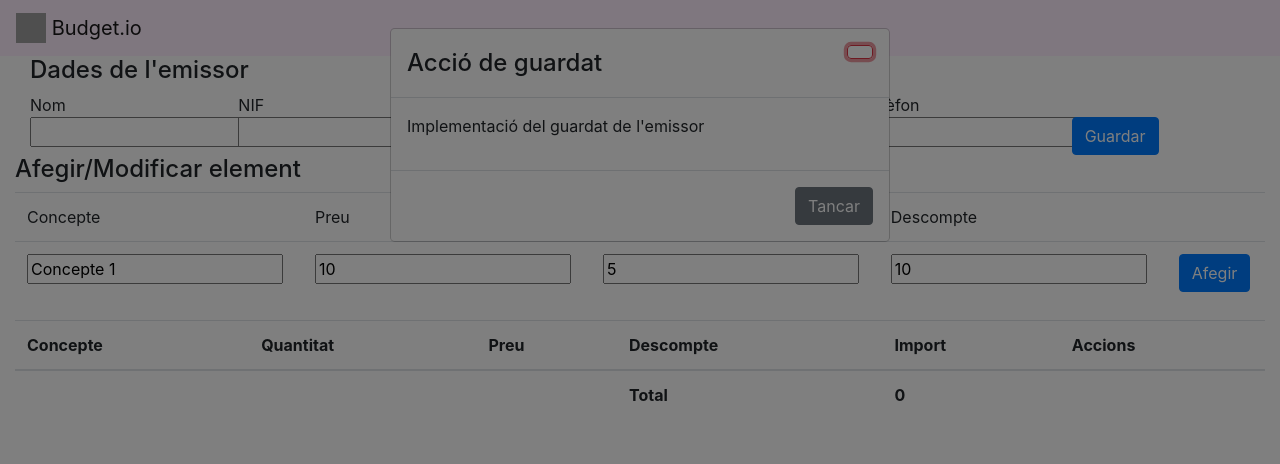
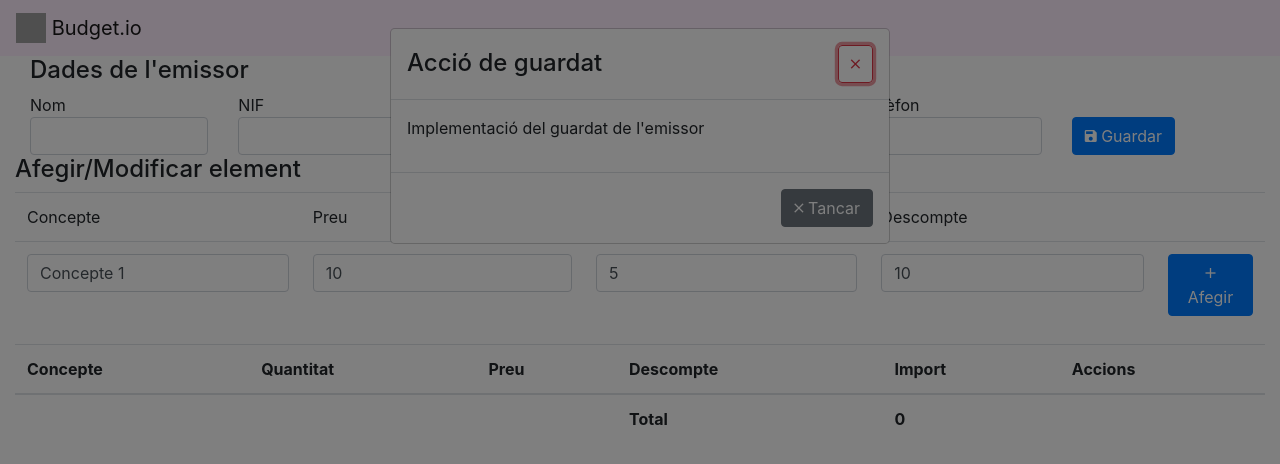
Before and after one commit to formaciong2/practica, an Angular app: page / in a window 1280 px wide. Both pictures are taken after a click on the button "Guardar". Shown: the top 464 px of the page. Built offline with nearby package versions, Linux system fonts and the light colour scheme; grey boxes are pictures that could not be loaded.

Commit message:
#1
Add ionicons 4 dependency and update the icon references.
Add Boostrap 4 classes.

```diff
--- a/angular.json
+++ b/angular.json
@@ -24,7 +24,8 @@
             ],
             "styles": [
               "src/styles.css",
-			  "node_modules/bootstrap/dist/css/bootstrap.css"
+			  "node_modules/bootstrap/dist/css/bootstrap.css",
+			  "node_modules/ionicons/dist/css/ionicons.css"
             ],
             "scripts": []
           },
--- a/package.json
+++ b/package.json
@@ -23,6 +23,7 @@
     "@ng-bootstrap/ng-bootstrap": "^2.2.0",
     "bootstrap": "^4.1.1",
     "core-js": "^2.5.4",
+    "ionicons": "^4.2.4",
     "rxjs": "^6.0.0",
     "zone.js": "^0.8.26"
   },
--- a/src/app/element/element.component.html
+++ b/src/app/element/element.component.html
@@ -18,19 +18,19 @@
   </tr>
   <tr>
     <td>
-		<input type="text" [(ngModel)]="elementFormulari.concepte">
+		<input class="form-control" type="text" [(ngModel)]="elementFormulari.concepte">
 	</td>
     <td>
-		<input type="text" [(ngModel)]="elementFormulari.preu">
+		<input class="form-control" type="text" [(ngModel)]="elementFormulari.preu">
 	</td>
     <td>
-		<input type="text" [(ngModel)]="elementFormulari.quantitat">
+		<input class="form-control" type="text" [(ngModel)]="elementFormulari.quantitat">
 	</td>
     <td>
-		<input type="text" [(ngModel)]="elementFormulari.descompte">
+		<input class="form-control" type="text" [(ngModel)]="elementFormulari.descompte">
 	</td>
     <td>
-		<button class="btn btn-primary" type="button" (click)="afegir()"><i class="ionicons ion-plus-round"></i> Afegir</button>
+		<button class="btn btn-primary" type="button" (click)="afegir()"><i class="icon ion-md-add"></i> Afegir</button>
 	</td>
   </tr>
 </table>
--- a/src/app/fila/fila.component.html
+++ b/src/app/fila/fila.component.html
@@ -16,7 +16,7 @@
 		  <td>{{element.preu}}</td>
 		  <td>{{element.descompte}}</td>
 		  <td>{{element.preu * element.quantitat * (100 - (element.descompte || 0)) / 100}}</td>
-		  <td><button class="btn btn-outline-danger" (click)="esborrarElement(i)"><i class="ionicons ion-close"></i> Eliminar</button></td>
+		  <td><button class="btn btn-outline-danger" (click)="esborrarElement(i)"><i class="icon ion-md-remove-circle-outline"></i> Eliminar</button></td>
 	  </tr>
   </tbody>
   <tfoot>
--- a/src/app/remitent/remitent.component.html
+++ b/src/app/remitent/remitent.component.html
@@ -23,22 +23,22 @@
 	</div>
 	<div class="row">
 		<div class="col-2 col-md-2 col-sm-6 col-xs-6">
-			<input type="text" [(ngModel)]="nom">
+			<input class="form-control" type="text" [(ngModel)]="nom">
 		</div>
 		<div class="col-2 col-md-2 col-sm-6 col-xs-6">
-			<input type="text" [(ngModel)]="nif">
+			<input class="form-control" type="text" [(ngModel)]="nif">
 		</div>
 		<div class="col-2 col-md-2 col-sm-6 col-xs-6">
-			<input type="text" [(ngModel)]="adreca">
+			<input class="form-control" type="text" [(ngModel)]="adreca">
 		</div>
 		<div class="col-2 col-md-2 col-sm-6 col-xs-6">
-			<input type="text" [(ngModel)]="cp">
+			<input class="form-control" type="text" [(ngModel)]="cp">
 		</div>
 		<div class="col-2 col-md-2 col-sm-6 col-xs-6">
-			<input type="text" [(ngModel)]="telefon">
+			<input class="form-control" type="text" [(ngModel)]="telefon">
 		</div>
 		<div class="col-2 col-md-2 col-sm-6 col-xs-6">
-			<button class="btn btn-primary" (click)="open(content)"><i class="ion ion-archive"></i> Guardar</button>
+			<button class="btn btn-primary" (click)="open(content)"><i class="icon ion-md-save"></i> Guardar</button>
 		</div>
 	</div>
 
@@ -47,13 +47,13 @@
   <div class="modal-header">
     <h4 class="modal-title">Acció de guardat</h4>
     <button type="button" class="btn btn-outline-danger" aria-label="Tancar" (click)="d('Cross click')">
-      <i class="ion ion-close"></i>
+      <i class="icon ion-md-close"></i>
     </button>
   </div>
   <div class="modal-body">
     <p>Implementació del guardat de l'emissor</p>
   </div>
   <div class="modal-footer">
-    <button type="button" class="btn btn-secondary" (click)="c('Close click')"><i class="ion ion-close"></i> Tancar</button>
+    <button type="button" class="btn btn-secondary" (click)="c('Close click')"><i class="icon ion-md-close"></i> Tancar</button>
   </div>
 </ng-template>
```
Also changed, not shown: 1 other file (tests, documents, lock files or other folders).
